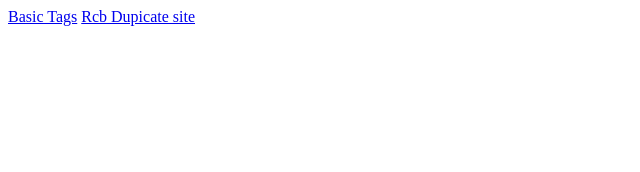
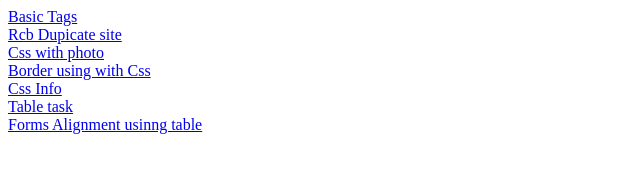
Before and after one commit to surajgj/surajgj.github.io, a plain HTML site: page index.html in a window 1280 px wide. Shown: the whole page, without its empty margins (0-640 px from the left). Drawn offline with Linux system fonts and the light colour scheme.

Commit message:
Web Designs

```diff
--- a/index.html
+++ b/index.html
@@ -4,7 +4,12 @@
             <title> Index pages</title>
         </head>
         <body>
-            <a href="basics.html"> Basic Tags</a>
-            <a href="rcb_duplicate.html">Rcb Dupicate site</a>
+            <a href="basics.html"> Basic Tags</a><br>
+            <a href="rcb_duplicate.html">Rcb Dupicate site</a><br>
+            <a href="Css_for_Photo.html"> Css with photo</a><br>
+            <a href="Css_Html_Border.html">Border using with Css</a><br>
+            <a href="CSSinfo.html"> Css Info</a><br>
+            <a href="TableInfo.html"> Table task</a><br>
+            <a href="AllignedForms.html"> Forms Alignment usinng table</a><br>
         </body>
     </html>
```
